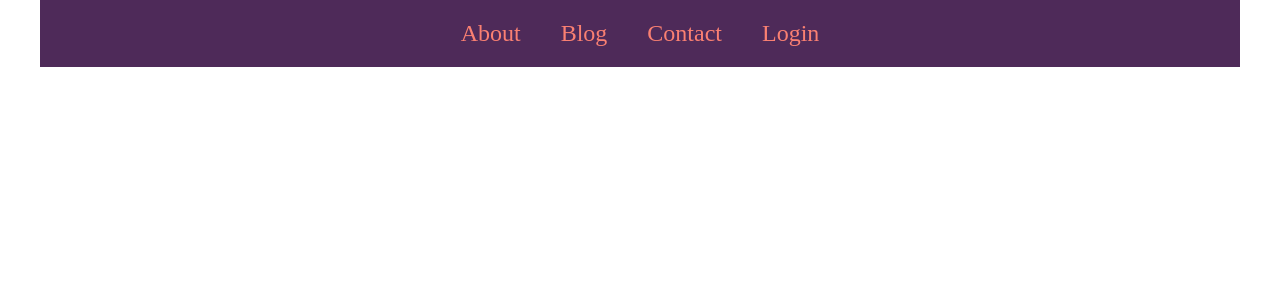
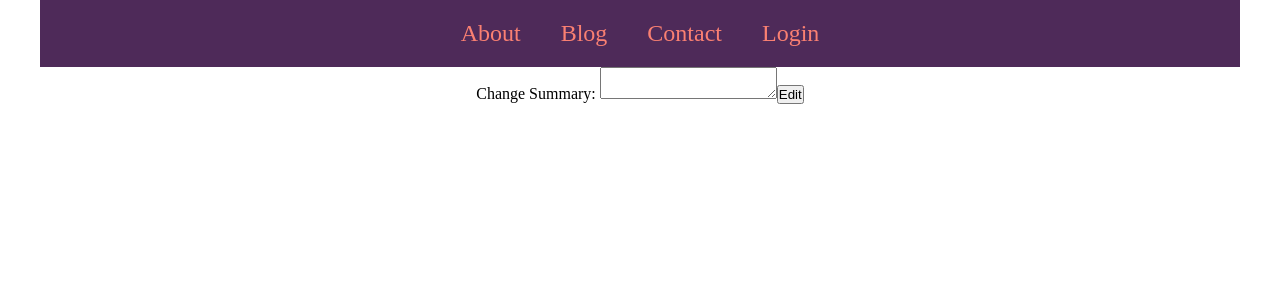
Before and after one commit to ivvlko/Personal-Website-Blog, a React (Create React App) app in the folder client/: page /edit/summary/2 in a window 1280 px wide. Shown: the top 300 px of the page. Built offline with nearby package versions, Linux system fonts and the light colour scheme; no server answers.

Commit message:
patch requests to change data dynamically

```diff
--- a/client/src/App.js
+++ b/client/src/App.js
@@ -9,6 +9,7 @@ import Login from './components/Auth/Login';
 import WorkRequestsList from './components/WorkRequests/WorkRequestsList';
 import LoggedContext from './components/Auth/LoggedContext';
 import ArticleDetailed from './components/BlogPage/Article/ArticleDetailed';
+import SummaryEdit from './components/AboutPage/Summary/SummaryEdit';
 
 
 function App() {
@@ -37,6 +38,9 @@ function App() {
 
           </Route>
 
+          <Route exact path='/edit/summary/2' component={SummaryEdit}>
+          </Route>
+
           <Route exact path='/contact'>
             <h1>Contact</h1>
           </Route>
--- a/client/src/components/AboutPage/Education/Education.js
+++ b/client/src/components/AboutPage/Education/Education.js
@@ -7,6 +7,7 @@ const Education = (props) => {
             <h2>School:{props.school}</h2>
             <h2>Dates:{props.dates}</h2>
             <h2>Short Description:{props.shortDescription}</h2>
+            <button>Edit</button>
         </section>
     )
 
--- a/client/src/components/AboutPage/Project/Project.js
+++ b/client/src/components/AboutPage/Project/Project.js
@@ -10,7 +10,7 @@ const Project = (props) => {
        <h2>Technologies: {props.technologies}</h2>
        <h2>Source code: {props.sourceCode}</h2>
        <h2>Url:{props.url ? props.url : 'Not Deployed'}</h2>
-
+       <button>Edit</button>
     </section>
     )
 
--- a/client/src/components/AboutPage/Summary/Summary.js
+++ b/client/src/components/AboutPage/Summary/Summary.js
@@ -1,11 +1,11 @@
 import styles from './Summary.module.css';
 import { useEffect, useState } from 'react';
 import getStaticModelsData from '../../../services/getStatic';
+import { NavLink } from 'react-router-dom';
 
-const Summary = () => {
+const Summary = (props) => {
 
     const [summary, setSummary] = useState([]);
-
     useEffect(
         () => {
             const summaryPath = 'summary/2';
@@ -24,6 +24,7 @@ const Summary = () => {
             <h1 className={styles.summaryHeader}>Howdy? My name is Ivan. Welcome to my place!</h1>
             <img src={summary.image} alt="Me"/>
             <p>{summary.shortDescription}</p>
+            <NavLink to='/edit/summary/2'>Edit</NavLink>
         </section>
     )
 
--- /dev/null
+++ b/client/src/components/AboutPage/Summary/SummaryEdit.js
@@ -0,0 +1,52 @@
+import { useEffect, useState } from "react";
+import { useHistory } from 'react-router-dom';
+import getStaticModelsData from "../../../services/getStatic";
+import AuthorizedPatchRequests from "../../../services/PatchRequests";
+
+const SummaryEdit = () => {
+
+    const [summary, setSummary] = useState([]);
+    const summaryPath = 'summary/2';
+    const history = useHistory();
+    const patchEndpoint = 'http://127.0.0.1:8000/api/static/summary/2'
+
+
+    useEffect(
+        () => {
+
+            getStaticModelsData(summaryPath)
+                .then(data => setSummary(
+                    {
+                        image: data.picture,
+                        shortDescription: data.paragraph_with_short_bio
+                    }
+                ));
+        }
+        , [])
+
+
+    const handleEditSubmit = (e) => {
+
+        e.preventDefault();
+
+        let bodyToSend = JSON.stringify({ "paragraph_with_short_bio": e.target[0].value })
+        AuthorizedPatchRequests(patchEndpoint, bodyToSend)
+        history.push('/');
+
+    };
+
+    return (
+        <form onSubmit={handleEditSubmit}>
+
+            <label htmlFor="textarea">Change Summary: </label>
+            <textarea id="textarea" defaultValue={summary.shortDescription} >
+
+            </textarea>
+
+            <button>Edit</button>
+        </form>
+    )
+
+}
+
+export default SummaryEdit;
--- a/client/src/components/AboutPage/WorkExperience/WorkExperience.js
+++ b/client/src/components/AboutPage/WorkExperience/WorkExperience.js
@@ -7,6 +7,7 @@ const WorkExperience = (props) => {
         <h2>Company: {props.company}</h2>
         <h2>Time:{props.dates}</h2>
         <h2>Main Responsibilities: {props.shortDescription}</h2>
+        <button>Edit</button>
     </section>
     )
 }
--- a/client/src/components/BlogPage/Article/ArticleDetailed.js
+++ b/client/src/components/BlogPage/Article/ArticleDetailed.js
@@ -17,7 +17,7 @@ const ArticleDetailed = ({match}) => {
 
         <article>
             <h2>{state.title}</h2>
-            <h3>{state.dateCreated}</h3>
+            <h3>{state.date_created}</h3>
             <img src={state.image} alt="title"/>
             <p>{state.text}</p>
         </article>)
--- /dev/null
+++ b/client/src/services/PatchRequests.js
@@ -0,0 +1,11 @@
+function AuthorizedPatchRequests(endpoint, body){
+
+    return fetch(endpoint, {method: 'PATCH',
+                            headers: {  'Authorization': `Bearer ${localStorage.getItem('access')}`,
+                                        'Content-Type': 'application/json'
+                                    },
+                            body: body})
+        .then(res => res.json());
+
+}
+export default AuthorizedPatchRequests;
```
Also changed, not shown: 1 other file (tests, documents, lock files or other folders).
